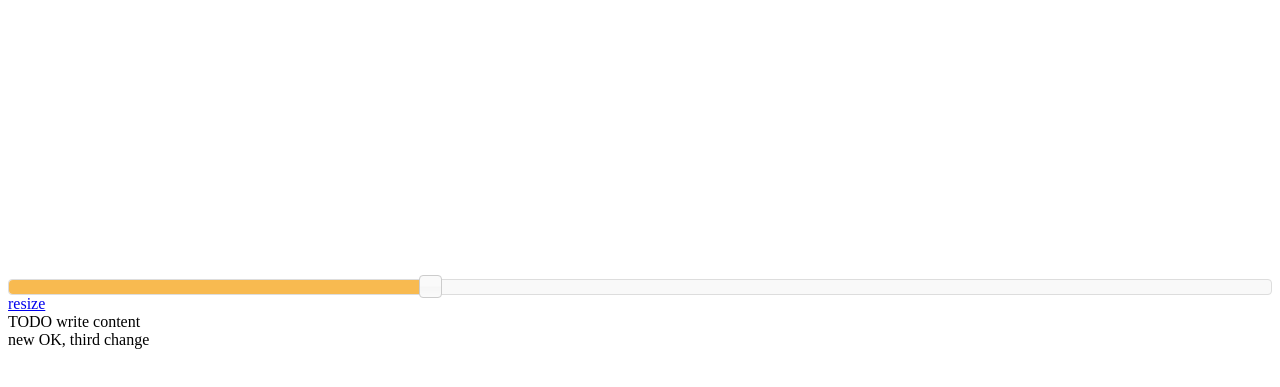
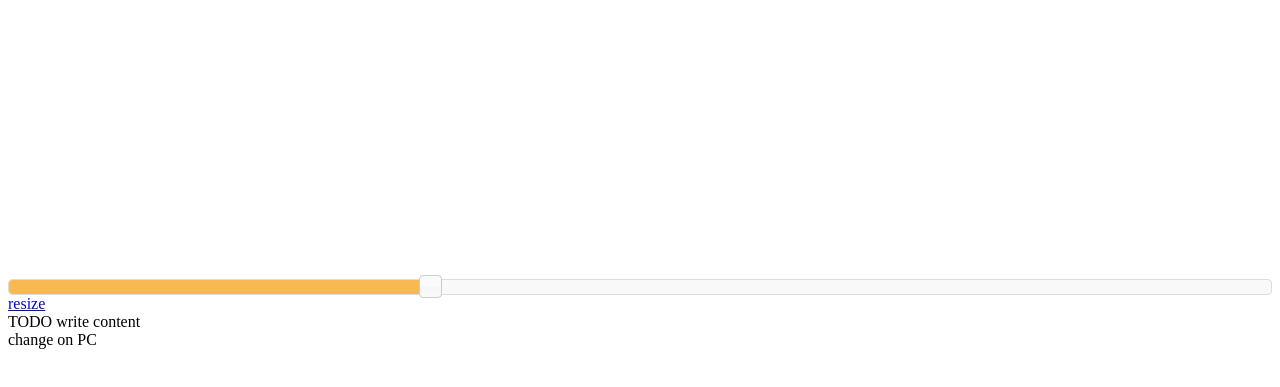
Before and after one commit to stuff666/learn01, a plain HTML site: page public_html/index.html in a window 1280 px wide. Shown: the part 47-434 px from the top of the page. Drawn offline with nearby package versions, Linux system fonts and the light colour scheme.

Commit message:
change on PC

```diff
--- a/public_html/index.html
+++ b/public_html/index.html
@@ -55,7 +55,7 @@
 
 		<div>TODO write content</div>
 		<div>
-			new OK, third change
+			change on PC
 		</div>
 	</body>
 </html>
```
